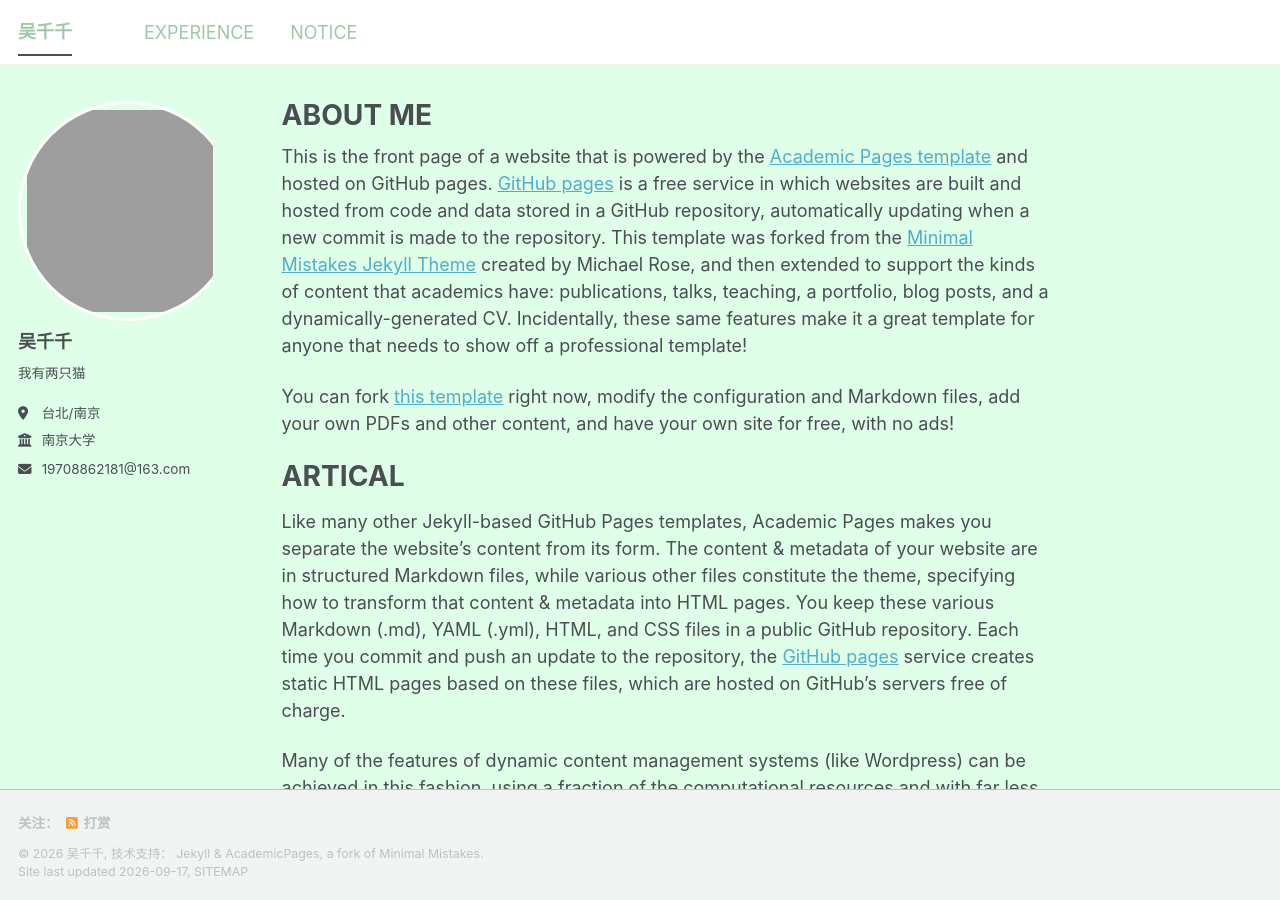
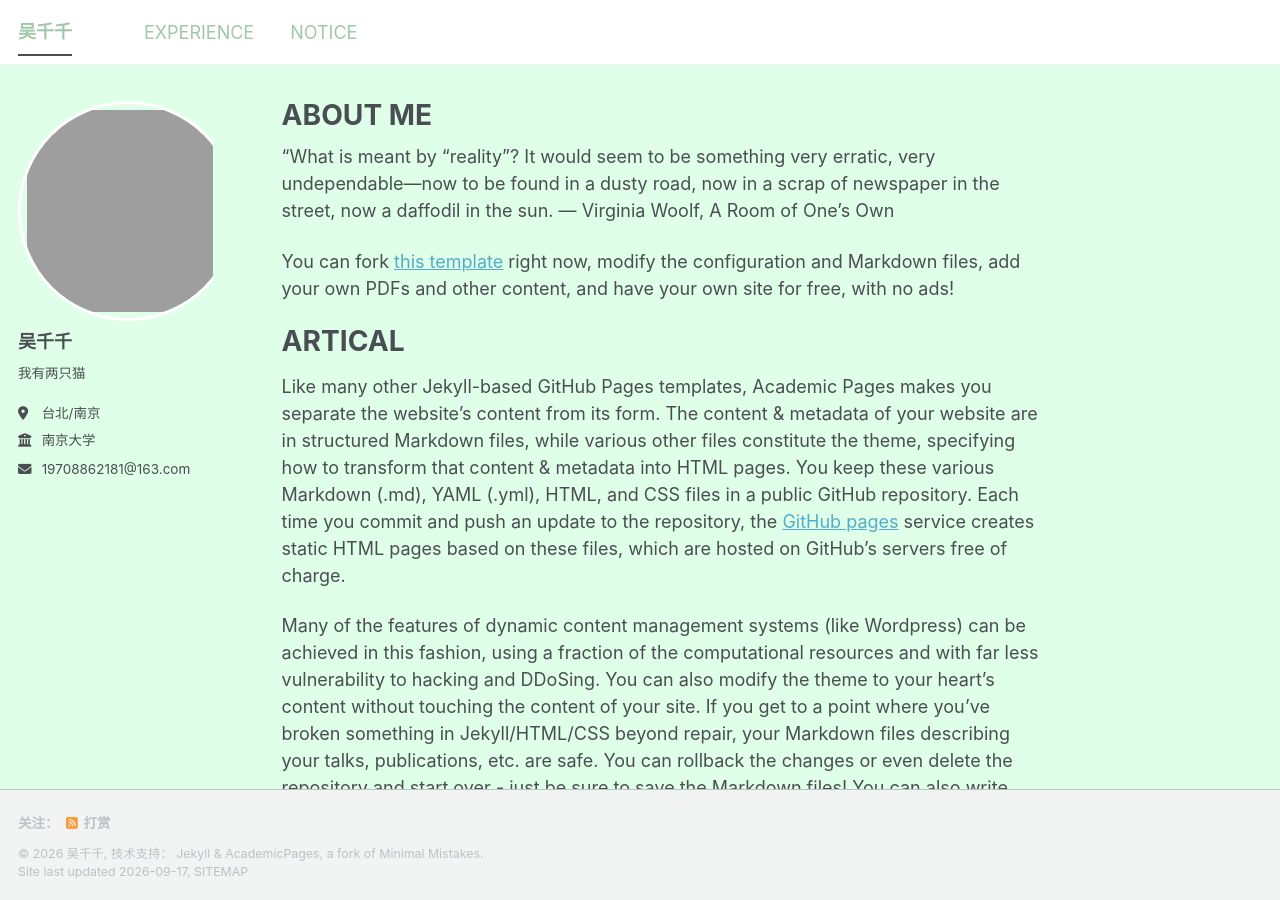
Before and after one commit to wuciancian0301/wuciancian0301.github.io, a Jekyll site: the page built from _pages/about.md, in a window 1280 px wide and 900 px high. Built offline with Jekyll 4.4.1, drawn with Linux system fonts in a browser that asks for light colours; a style sheet for code colours, icons or effects is not loaded.

Commit message:
Update about.md

```diff
--- a/_pages/about.md
+++ b/_pages/about.md
@@ -7,7 +7,8 @@ redirect_from:
   - /about.html
 ---
 
-This is the front page of a website that is powered by the [Academic Pages template](https://github.com/academicpages/academicpages.github.io) and hosted on GitHub pages. [GitHub pages](https://pages.github.com) is a free service in which websites are built and hosted from code and data stored in a GitHub repository, automatically updating when a new commit is made to the repository. This template was forked from the [Minimal Mistakes Jekyll Theme](https://mmistakes.github.io/minimal-mistakes/) created by Michael Rose, and then extended to support the kinds of content that academics have: publications, talks, teaching, a portfolio, blog posts, and a dynamically-generated CV. Incidentally, these same features make it a great template for anyone that needs to show off a professional template!
+“What is meant by “reality”? It would seem to be something very erratic, very undependable—now to be found in a dusty road, now in a scrap of newspaper in the street, now a daffodil in the sun.
+― Virginia Woolf, A Room of One’s Own
 
  You can fork [this template](https://github.com/academicpages/academicpages.github.io) right now, modify the configuration and Markdown files, add your own PDFs and other content, and have your own site for free, with no ads!
 
```
